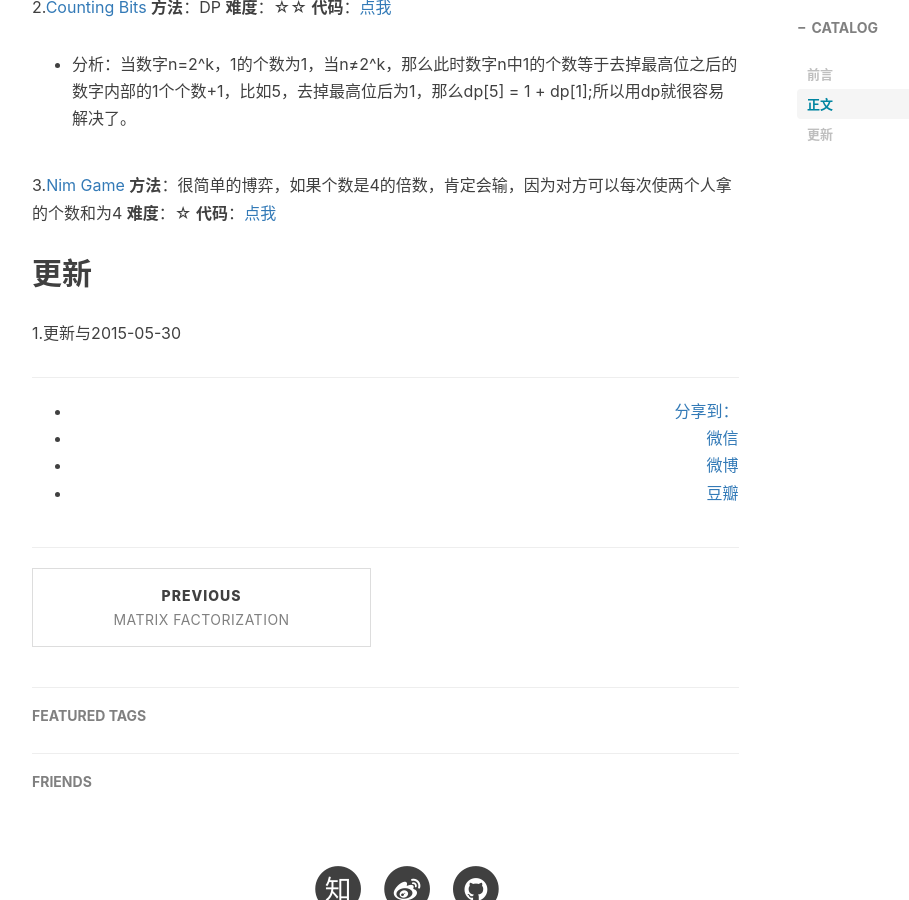
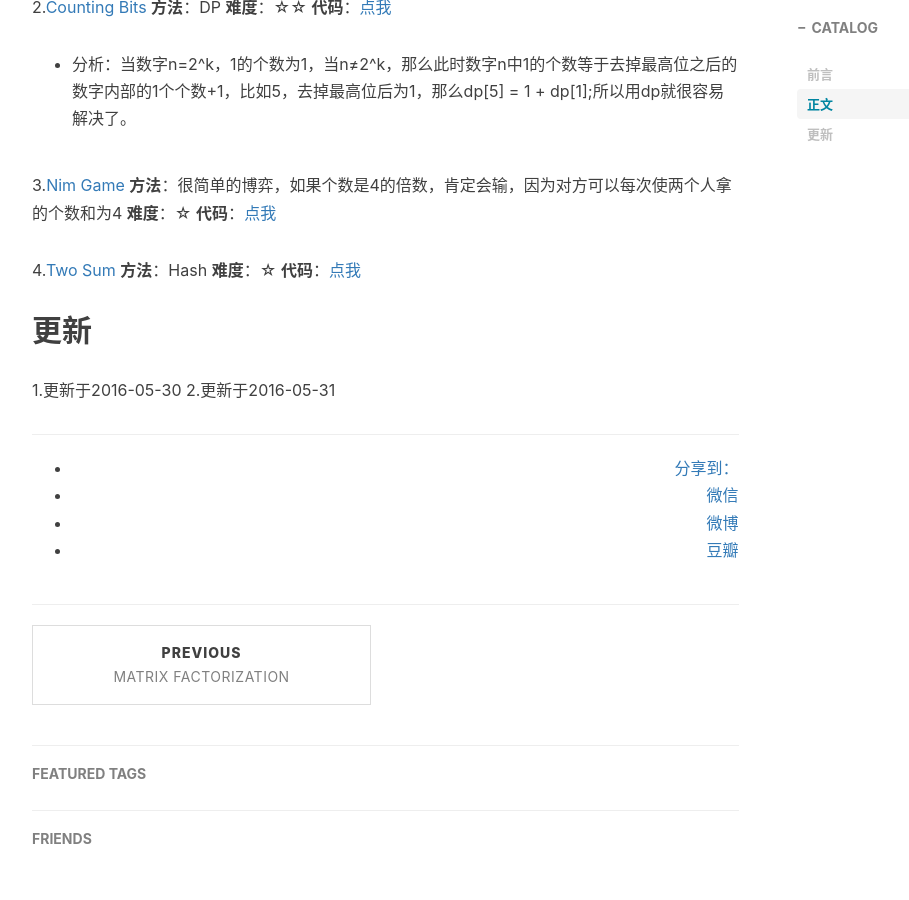
Before and after one commit to CoolIceFire/CoolIceFire.github.io, a Jekyll site: the page built from _posts/2016-05-30-leetcode.markdown, in a window 1280 px wide and 900 px high, scrolled down 916 px. Shown: the whole window, without its empty margins (233-1142 px from the left). Built offline with Jekyll 4.4.1, drawn with Linux system fonts in a browser that asks for light colours; nearby versions of some CDN libraries; comment, search, counter and statistics services are not loaded.

Commit message:
Update 2016-05-30-leetcode.markdown

```diff
--- a/_posts/2016-05-30-leetcode.markdown
+++ b/_posts/2016-05-30-leetcode.markdown
@@ -30,6 +30,10 @@
 
 3.[Nim Game](https://leetcode.com/problems/nim-game/) **方法**：很简单的博弈，如果个数是4的倍数，肯定会输，因为对方可以每次使两个人拿的个数和为4 **难度**：☆ **代码**：[点我](https://github.com/CoolIceFire/leetcode/blob/master/Nim%20Game)
 
+4.[Two Sum](https://leetcode.com/problems/two-sum/) **方法**：Hash **难度**：☆
+**代码**：[点我](https://github.com/CoolIceFire/leetcode/blob/master/Two%20Sum)
+
 ## 更新
 
-1.更新与2015-05-30
+1.更新于2016-05-30
+2.更新于2016-05-31
```
